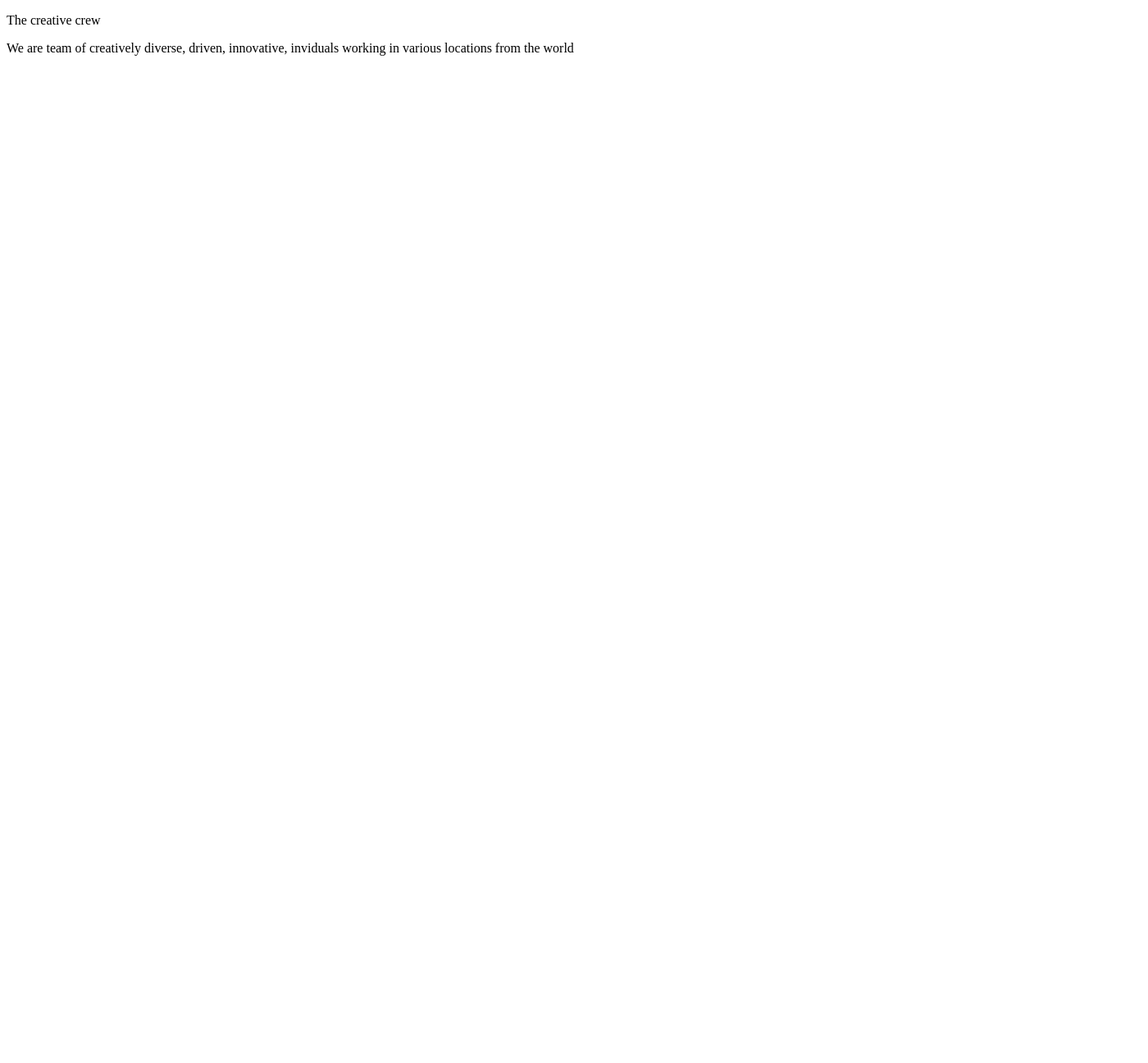
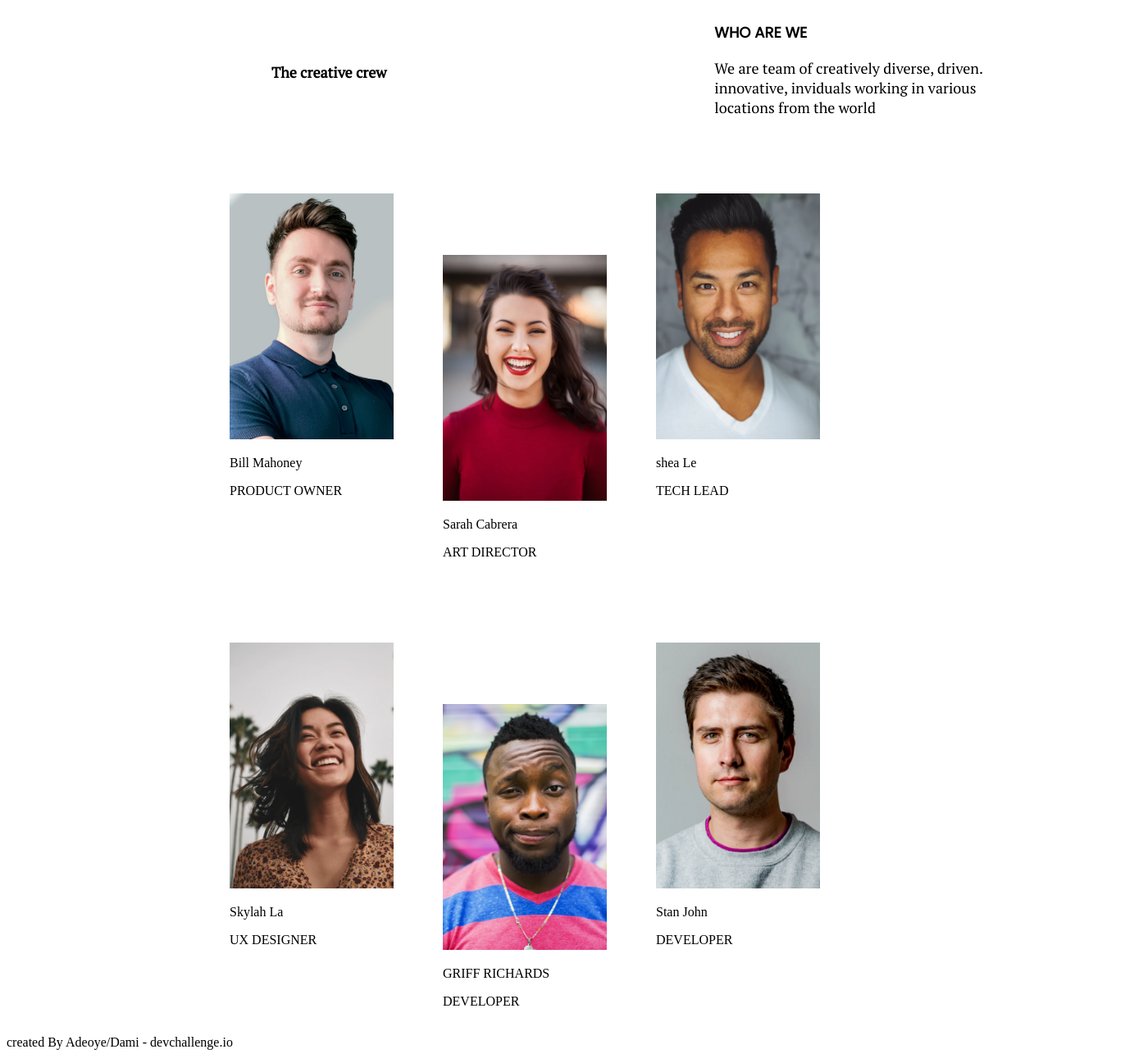
Before and after one commit to OYENISE/My-team-Page, a plain HTML site: page index.html in a window 1280 px wide. Shown: the whole page at 82% size, 1400 px wide, since content can reach past the window. Before the commit the page ends 800 px from the top, so only its background shows below. Drawn offline with Linux system fonts and the light colour scheme.

Commit message:
picture and grid added

```diff
--- a/index.html
+++ b/index.html
@@ -5,20 +5,77 @@
     <meta http-equiv="X-UA-Compatible" content="IE=edge">
     <meta name="viewport" content="width=device-width, initial-scale=1.0">
     <title>My Team Page</title>
+    <link rel="stylesheet" href="/styles/main.css">
+    <link rel="preconnect" href="https://fonts.googleapis.com">
+    <link rel="preconnect" href="https://fonts.gstatic.com" crossorigin>
+    <link href="https://fonts.googleapis.com/css2?family=PT+Serif&family=Poppins&display=swap" rel="stylesheet">
+
+
 </head>
+
 <main>
-    <div>
-        <div>
+    <div class="top-head">
+
+        <div class="crew">
            <p>The creative crew</p>
         </div>
 
-        <div>
-          <p>We are team of creatively diverse, driven, innovative, inviduals working in various locations from the world</p>
+        <div class="who">
+          <h3 class="who-1">WHO ARE WE</h3>
+          <p class="who-2">We are team of creatively diverse, driven. <br> innovative, inviduals working in various <br> locations from the world</p>
         </div>
     </div>
+
+
+    <div class="grid">
+        <div>
+            <img src="/images/photo1.png" alt="bill" class="pictures pic-1" >
+            <p class="pic-1">Bill Mahoney</p>
+            <p class="pic-1">PRODUCT OWNER</p>
+        </div>
+
+        <div>
+            <img src="/images/photo2.png" alt="sarah" class="pictures pic-3 down">
+            <p class="pic-3">Sarah Cabrera</p>
+            <p class="pic-3">ART DIRECTOR</p>
+        </div>
+
+        <div>
+            <img src="/images/photo3.png" alt="shea" class="pictures pic-2 lift">
+            <p class="pic-2">shea Le</p>
+            <p class="pic-2">TECH LEAD</p>
+        </div>
+
+        <div>
+          <img src="/images/photo4.png" alt="skylah" class="pictures pic-1">
+          <p class="pic-1">Skylah La</p>
+          <p class="pic-1">UX DESIGNER</p>
+        </div>
+
+        <div>
+            <img src="/images/photo5.png" alt="Griff" class="pictures pic-3 down">
+            <p class="pic-3">GRIFF RICHARDS</p>
+            <P class="pic-3">DEVELOPER</P>
+        </div>
+
+        <div>
+            <img src="/images/photo6.png" alt="stan" class="pictures pic-2 lift">
+            <p>Stan John</p>
+            <p>DEVELOPER</p>
+        </div>
+
+    </div>
+
 </main>
 
-<footer></footer>
+<footer>
+
+    <p>
+        created By <span class="name">Adeoye/Dami</span> - devchallenge.io
+    </p>
+
+</footer>
+
 <body>
 
 </body>
--- a/styles/main.css
+++ b/styles/main.css
@@ -0,0 +1,63 @@
+.top-head {
+    display: flex;
+    justify-content: center;
+}
+
+.crew {
+    padding-right: 400px;
+    margin-top: 50px;
+    margin-left: 250px;
+    font-weight: bold;
+    font-size: large;
+    font-family: 'PT Serif', serif;
+
+}
+
+.who-1 {
+    font-family: 'Poppins', sans-serif;
+    font-weight: 600;
+    font-size: 18px;
+    font-style: normal;
+    color: black;
+}
+
+.who-2 {
+    font-family: 'PT Serif', serif;
+    font-weight: lighter;
+    font-size: 18px;
+
+
+}
+
+
+
+.grid {
+display: grid;
+grid-template-columns: 1fr 1fr 1fr;
+justify-content: center;
+align-items: center;
+border: 1px;
+grid-gap: 10px;
+}
+
+.pictures {
+    height: 300px;
+    width: 200px;
+}
+
+.pic-1 {
+    padding-left: 400px;
+}
+
+.pic-2 {
+    padding-right: 400px;
+}
+
+.pic-3 {
+    padding-left: 50px;
+    padding-right: 50px;
+}
+
+.down {
+    margin-top: 150px;
+}
```
